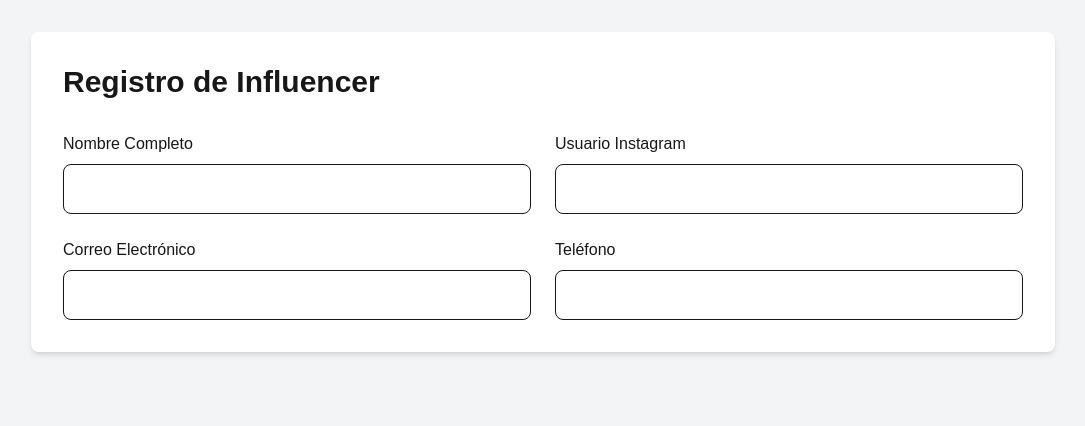
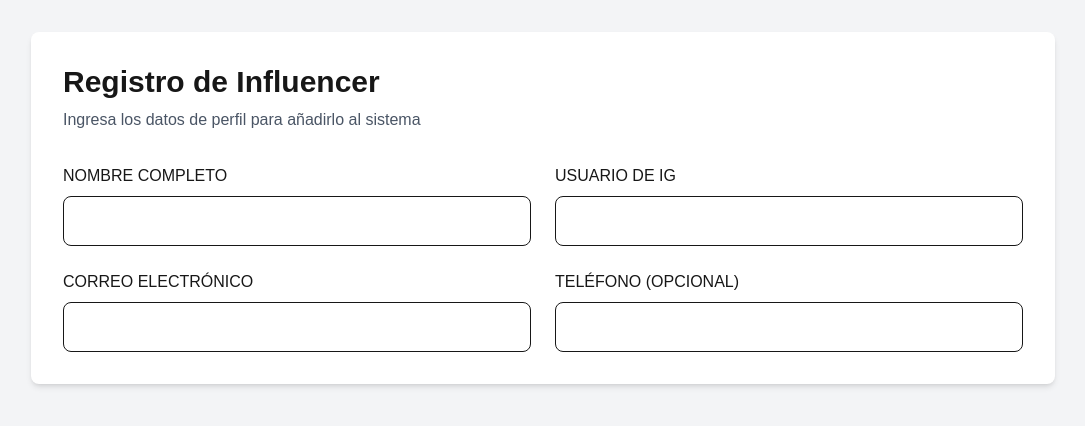
Before and after one commit to Jhair-Martel25/SISTEMAS_INFLUENCERS_FRONTEND, a Next.js app: page /influencers/registro in a window 1280 px wide. Shown: the top 426 px of the page, without its empty margins (97-1182 px from the left). Built offline with nearby package versions, Linux system fonts and the light colour scheme.

Commit message:
feat: inicio formulario registro influencer

```diff
--- a/src/app/influencers/registro/page.tsx
+++ b/src/app/influencers/registro/page.tsx
@@ -3,15 +3,22 @@ export default function RegistroInfluencerPage() {
     <main className="min-h-screen bg-gray-100 p-8">
       <div className="max-w-5xl mx-auto bg-white rounded-lg shadow-md p-8">
 
-        <h1 className="text-3xl font-bold mb-8">
-          Registro de Influencer
-        </h1>
+        <div className="mb-8">
+            <h1 className="text-3xl font-bold">
+                Registro de Influencer
+            </h1>
+
+            <p className="text-gray-600 mt-2">
+                Ingresa los datos de perfil para añadirlo al sistema
+            </p>
+        </div>
+
 
         <form className="grid grid-cols-2 gap-6">
 
           <div>
             <label className="block mb-2 font-medium">
-              Nombre Completo
+              NOMBRE COMPLETO
             </label>
 
             <input
@@ -22,7 +29,7 @@ export default function RegistroInfluencerPage() {
 
           <div>
             <label className="block mb-2 font-medium">
-              Usuario Instagram
+              USUARIO DE IG
             </label>
 
             <input
@@ -33,7 +40,7 @@ export default function RegistroInfluencerPage() {
 
           <div>
             <label className="block mb-2 font-medium">
-              Correo Electrónico
+              CORREO ELECTRÓNICO
             </label>
 
             <input
@@ -44,7 +51,7 @@ export default function RegistroInfluencerPage() {
 
           <div>
             <label className="block mb-2 font-medium">
-              Teléfono
+              TELÉFONO (OPCIONAL)
             </label>
 
             <input
```
